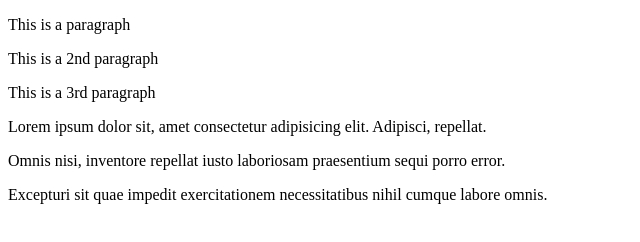
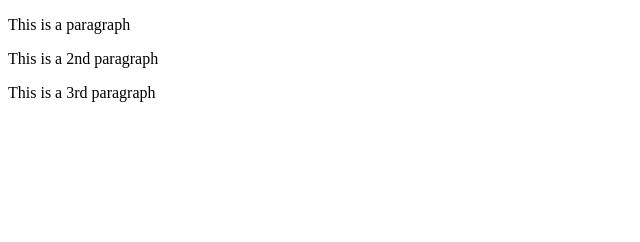
Before and after one commit to bac2day1/git-example-project, a plain HTML site: page index.html in a window 1280 px wide. Shown: the whole page, without its empty margins (0-640 px from the left). Drawn offline with Linux system fonts and the light colour scheme.

```diff
--- a/index.html
+++ b/index.html
@@ -9,8 +9,5 @@
     <p>This is a paragraph</p>
     <p>This is a 2nd paragraph</p>
     <p>This is a 3rd paragraph</p>
-    <p>Lorem ipsum dolor sit, amet consectetur adipisicing elit. Adipisci, repellat.</p>
-    <p>Omnis nisi, inventore repellat iusto laboriosam praesentium sequi porro error.</p>
-    <p>Excepturi sit quae impedit exercitationem necessitatibus nihil cumque labore omnis.</p>
 </body>
 </html>
```
